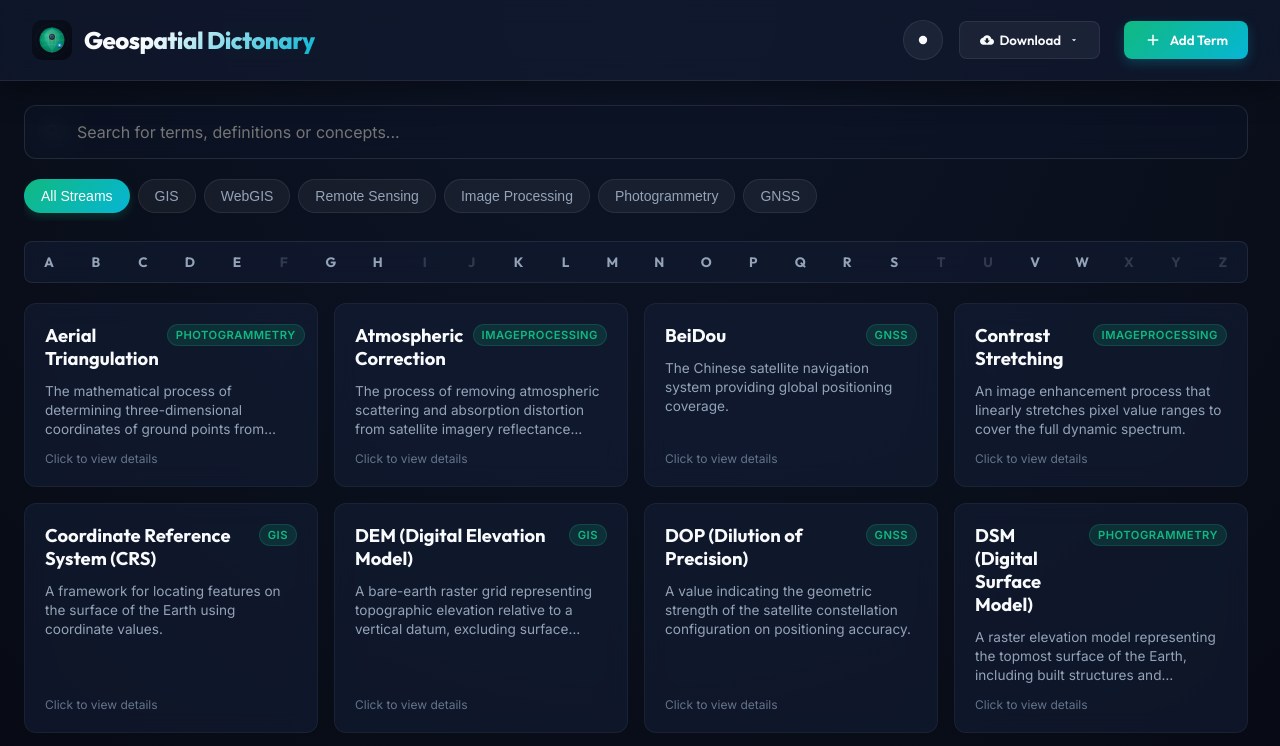
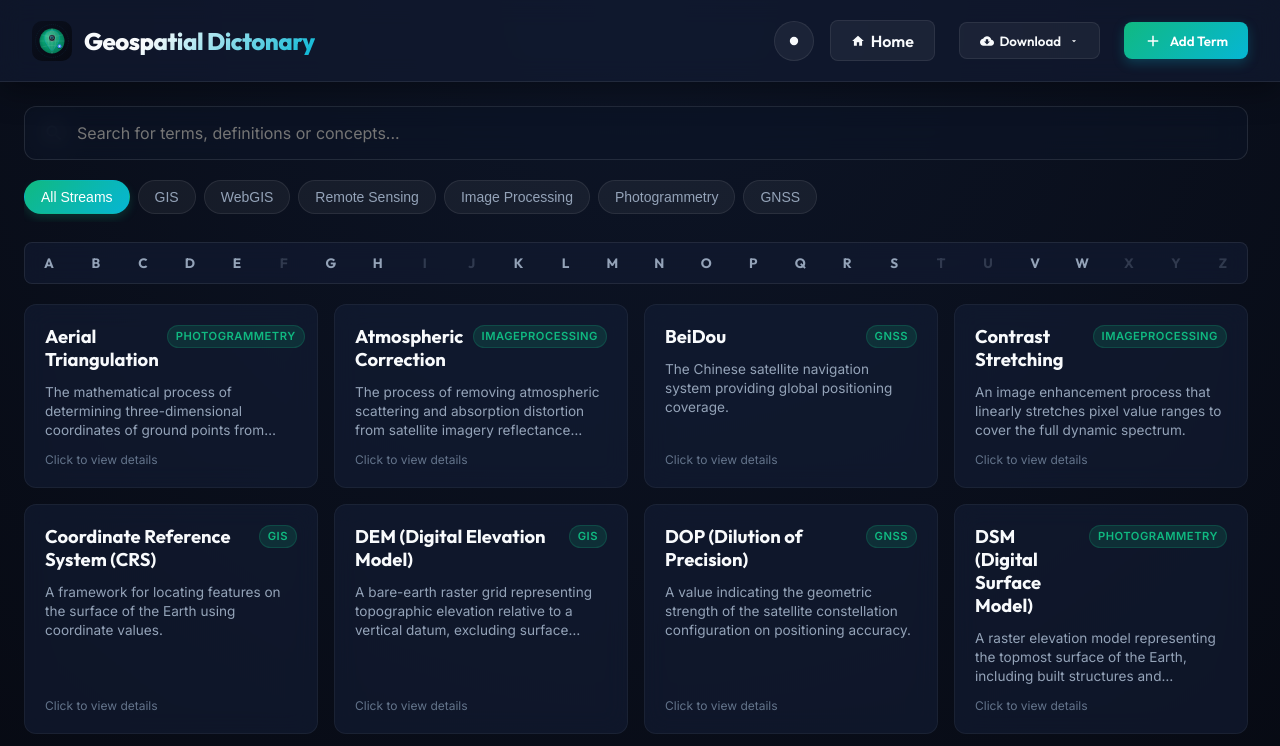
Before and after one commit to HariMSS-WebGIS/Geospatial-Dictionary, a website: page index.html in a window 1280 px wide. Shown: the top 746 px of the page. Drawn offline with Linux system fonts and the light colour scheme; no server answers.

Commit message:
Add Home link button next to Download dropdown in header

```diff
--- a/index.html
+++ b/index.html
@@ -60,6 +60,14 @@
           <line x1="18.36" y1="4.22" x2="19.78" y2="5.64"/>
         </svg>
       </button>
+
+      <!-- Home Button (Redirects to Website-Harish) -->
+      <a href="https://harimss-webgis.github.io/Website-Harish/" target="_blank" rel="noopener noreferrer" class="btn-secondary" style="margin-right: 0.5rem; display: inline-flex; align-items: center; gap: 0.35rem; text-decoration: none;" title="Go to Website-Harish Home">
+        <svg viewBox="0 0 24 24" style="width: 14px; height: 14px; fill: currentColor;">
+          <path d="M10 20v-6h4v6h5v-8h3L12 3 2 12h3v8z"/>
+        </svg>
+        <span>Home</span>
+      </a>
 
       <!-- Download Dropdown (Grouped App Download & User Manual) -->
       <div class="dropdown-wrapper" style="margin-right: 0.5rem;">
--- a/sw.js
+++ b/sw.js
@@ -1,4 +1,4 @@
-const CACHE_NAME = 'gis-webgis-dict-v34';
+const CACHE_NAME = 'gis-webgis-dict-v35';
 const ASSETS = [
   './',
   './index.html',
```
